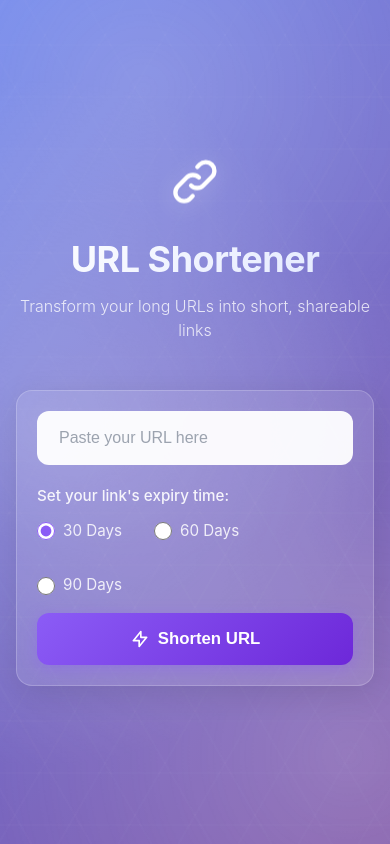
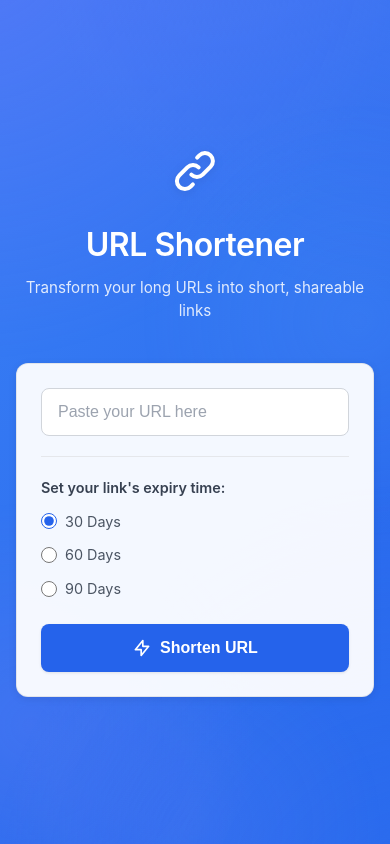
Before and after one commit to paddyv1/UrlShortnerFrontend, a React (Vite) app: page / in a window 390 px wide. Built offline with nearby package versions, Linux system fonts and the light colour scheme.

Commit message:
fixed styfling to be lees vibecodey

```diff
--- a/src/App.css
+++ b/src/App.css
@@ -1,12 +1,12 @@
 /**
- * App Component Styles
+ * App Component Styles - Professional Design
  *
  * This file contains all styles for the URL Shortener application including:
  * - Layout and container styles
  * - Header section with logo and title
  * - Form input and button styles
  * - Notification components (error and success)
- * - Animation keyframes
+ * - Minimal animations for polish
  * - Responsive design media queries
  */
 
@@ -21,234 +21,149 @@
   z-index: 1; /* Above background layers */
 }
 
-/* Main container with fade-in animation */
+/* Main container with subtle fade-in on load */
 .container {
-  animation: fadeIn 0.8s ease-out;
+  animation: fadeIn 0.4s ease-out;
 }
 
-/* Fade in animation for initial page load */
+/* Simple fade-in animation for professional appearance */
 @keyframes fadeIn {
   from {
     opacity: 0;
-    transform: translateY(20px); /* Start slightly below */
   }
   to {
     opacity: 1;
-    transform: translateY(0); /* End at natural position */
   }
 }
 
 /* === HEADER SECTION === */
-/* Header with logo, title, and subtitle - centered layout */
+/* Header with logo, title, and subtitle - professional centered layout */
 .header {
   text-align: center;
-  margin-bottom: 3rem;
-  animation: slideDown 0.6s ease-out;
+  margin-bottom: 2.5rem;
 }
 
-/* Slide down animation for header entrance */
-@keyframes slideDown {
-  from {
-    opacity: 0;
-    transform: translateY(-30px); /* Start above */
-  }
-  to {
-    opacity: 1;
-    transform: translateY(0);
-  }
+/* Logo icon container */
+.icon-wrapper {
+  display: inline-block;
+  margin-bottom: 1.25rem;
 }
 
-/* Wrapper for the logo icon */
-.icon-wrapper {
-  display: inline-block;
-  margin-bottom: 1rem;
-  animation: scaleIn 0.5s ease-out 0.2s both; /* Delayed start */
+/* Logo SVG icon - clean and simple */
+.logo-icon {
+  width: 56px;
+  height: 56px;
+  color: #ffffff;
+  filter: drop-shadow(
+    0 2px 4px rgba(0, 0, 0, 0.1)
+  ); /* Subtle shadow for depth */
 }
 
-/* Scale and rotate animation for icon entrance */
-@keyframes scaleIn {
-  from {
-    opacity: 0;
-    transform: scale(0.5) rotate(-10deg); /* Start small and rotated */
-  }
-  to {
-    opacity: 1;
-    transform: scale(1) rotate(0deg);
-  }
+/* Main heading - clean professional typography */
+h1 {
+  font-size: 2.5rem;
+  font-weight: 600;
+  margin: 0 0 0.5rem 0;
+  color: #ffffff;
+  letter-spacing: -0.5px;
 }
 
-/* Logo SVG icon with floating animation */
-.logo-icon {
-  width: 64px;
-  height: 64px;
-  color: #ffffff;
-  filter: drop-shadow(0 4px 12px rgba(255, 255, 255, 0.3)); /* Glow effect */
-  animation: float 3s ease-in-out infinite; /* Continuous floating */
-}
-
-/* Floating animation for logo - gentle up and down motion */
-@keyframes float {
-  0%,
-  100% {
-    transform: translateY(0px);
-  }
-  50% {
-    transform: translateY(-10px); /* Float up 10px */
-  }
-}
-
-/* Main heading with gradient text effect */
-h1 {
-  font-size: 3rem;
-  font-weight: 700;
-  margin: 0 0 0.5rem 0;
-  /* Gradient text effect */
-  background: linear-gradient(135deg, #ffffff 0%, #e0e7ff 100%);
-  -webkit-background-clip: text; /* Clip background to text */
-  -webkit-text-fill-color: transparent; /* Make text transparent to show gradient */
-  background-clip: text;
-  letter-spacing: -0.5px; /* Tighten letter spacing slightly */
-}
-
-/* Subtitle text with transparency */
+/* Subtitle text - clear and readable */
 .subtitle {
-  color: rgba(255, 255, 255, 0.8);
-  font-size: 1.1rem;
-  font-weight: 300; /* Light weight */
+  color: rgba(255, 255, 255, 0.85);
+  font-size: 1rem;
+  font-weight: 400;
   margin: 0;
 }
 
 /* === FORM SECTION === */
-/* Form container with slide-up animation */
+/* Form container - professional card design */
 .url-form {
-  animation: slideUp 0.6s ease-out 0.3s both; /* Delayed entrance */
+  margin-top: 0;
 }
 
-/* Slide up animation for form entrance */
-@keyframes slideUp {
-  from {
-    opacity: 0;
-    transform: translateY(30px); /* Start below */
-  }
-  to {
-    opacity: 1;
-    transform: translateY(0);
-  }
+/* Clean card container for form inputs */
+.input-wrapper {
+  background: rgba(255, 255, 255, 0.95); /* Solid white background */
+  border: 1px solid rgba(0, 0, 0, 0.08);
+  border-radius: 12px;
+  padding: 2rem;
+  box-shadow: 0 2px 8px rgba(0, 0, 0, 0.08); /* Subtle professional shadow */
+  transition: box-shadow 0.2s ease;
 }
 
-/* Glassmorphism container for input and button */
-.input-wrapper {
-  background: rgba(255, 255, 255, 0.1); /* Semi-transparent white */
-  backdrop-filter: blur(10px); /* Blur effect for glassmorphism */
-  border: 1px solid rgba(255, 255, 255, 0.2);
-  border-radius: 16px;
-  padding: 1.5rem;
-  box-shadow: 0 8px 32px rgba(0, 0, 0, 0.1);
-  transition: all 0.3s ease;
+/* Subtle hover effect for interactivity */
+.input-wrapper:hover {
+  box-shadow: 0 4px 12px rgba(0, 0, 0, 0.12);
 }
 
-/* Enhanced glassmorphism effect on hover */
-.input-wrapper:hover {
-  background: rgba(255, 255, 255, 0.15); /* Slightly more opaque */
-  border-color: rgba(255, 255, 255, 0.3); /* Brighter border */
-  box-shadow: 0 12px 48px rgba(0, 0, 0, 0.15); /* Deeper shadow */
-}
-
-/* URL input field */
+/* URL input field - clean professional styling */
 .url-input {
   width: 100%;
-  padding: 1rem 1.25rem;
+  padding: 0.875rem 1rem;
   font-size: 1rem;
-  background: rgba(255, 255, 255, 0.95); /* Nearly opaque white */
-  border: 2px solid transparent;
-  border-radius: 12px;
+  background: #ffffff;
+  border: 1.5px solid #d1d5db; /* Medium gray border */
+  border-radius: 8px;
   outline: none;
-  transition: all 0.3s ease;
-  color: #1f2937; /* Dark text color */
-  font-weight: 500;
+  transition: all 0.2s ease;
+  color: #111827;
+  font-weight: 400;
 }
 
 /* Placeholder text styling */
 .url-input::placeholder {
-  color: #9ca3af; /* Gray placeholder */
+  color: #9ca3af;
 }
 
-/* Focus state with purple accent and lift effect */
+/* Focus state with blue accent for professional look */
 .url-input:focus {
-  background: #ffffff; /* Full white on focus */
-  border-color: #8b5cf6; /* Purple border */
-  box-shadow: 0 0 0 3px rgba(139, 92, 246, 0.1); /* Purple glow */
-  transform: translateY(-2px); /* Subtle lift */
+  border-color: #2563eb; /* Professional blue */
+  box-shadow: 0 0 0 3px rgba(37, 99, 235, 0.1); /* Blue focus ring */
 }
 
 /* Disabled state */
 .url-input:disabled {
-  opacity: 0.6;
+  opacity: 0.5;
   cursor: not-allowed;
+  background: #f3f4f6;
 }
 
-/* Submit button with gradient background and shine effect */
+/* Submit button - professional solid design */
 .submit-btn {
   width: 100%;
-  margin-top: 1rem;
-  padding: 1rem 2rem;
-  font-size: 1.05rem;
+  margin-top: 1.5rem;
+  padding: 0.875rem 1.5rem;
+  font-size: 1rem;
   font-weight: 600;
   color: white;
-  /* Purple gradient background */
-  background: linear-gradient(135deg, #8b5cf6 0%, #6d28d9 100%);
+  background: #2563eb; /* Professional blue */
   border: none;
-  border-radius: 12px;
+  border-radius: 8px;
   cursor: pointer;
-  transition: all 0.3s ease;
+  transition: background 0.2s ease;
   display: flex;
   align-items: center;
   justify-content: center;
-  gap: 0.5rem; /* Space between icon and text */
-  box-shadow: 0 4px 16px rgba(139, 92, 246, 0.4); /* Purple glow */
-  position: relative;
-  overflow: hidden; /* Contain the shine effect */
+  gap: 0.5rem;
+  box-shadow: 0 1px 3px rgba(0, 0, 0, 0.1);
 }
 
-/* Shine effect overlay - sweeps across button on hover */
-.submit-btn::before {
-  content: "";
-  position: absolute;
-  top: 0;
-  left: -100%; /* Start off the left edge */
-  width: 100%;
-  height: 100%;
-  /* White shine that fades at edges */
-  background: linear-gradient(
-    90deg,
-    transparent,
-    rgba(255, 255, 255, 0.3),
-    transparent
-  );
-  transition: left 0.5s ease;
-}
-
-/* Trigger shine animation on hover */
-.submit-btn:hover:not(:disabled)::before {
-  left: 100%; /* Sweep across to right edge */
-}
-
-/* Hover state - darker gradient and enhanced shadow */
+/* Hover state - slightly darker blue */
 .submit-btn:hover:not(:disabled) {
-  background: linear-gradient(135deg, #7c3aed 0%, #5b21b6 100%);
-  box-shadow: 0 6px 24px rgba(139, 92, 246, 0.5);
-  transform: translateY(-2px); /* Lift effect */
+  background: #1d4ed8;
 }
 
 /* Active/pressed state */
 .submit-btn:active:not(:disabled) {
-  transform: translateY(0); /* Remove lift when pressed */
+  background: #1e40af;
 }
 
 /* Disabled button state */
 .submit-btn:disabled {
-  opacity: 0.7;
+  opacity: 0.6;
   cursor: not-allowed;
+  background: #93c5fd;
 }
 
 /* Icon inside buttons */
@@ -277,59 +192,33 @@ h1 {
 }
 
 /* === NOTIFICATION COMPONENTS === */
-/* Base notification style for both error and success messages */
+/* Base notification style for error and success messages */
 .notification {
-  animation: slideIn 0.5s ease-out;
+  animation: fadeIn 0.3s ease-out;
   margin-top: 1.5rem;
-  padding: 1.5rem;
-  border-radius: 16px;
-  backdrop-filter: blur(10px); /* Glassmorphism effect */
-  border: 1px solid rgba(255, 255, 255, 0.2);
-  box-shadow: 0 8px 32px rgba(0, 0, 0, 0.1);
-}
-
-/* Slide in animation for notifications */
-@keyframes slideIn {
-  from {
-    opacity: 0;
-    transform: translateX(-20px); /* Start from left */
-  }
-  to {
-    opacity: 1;
-    transform: translateX(0);
-  }
+  padding: 1.25rem;
+  border-radius: 8px;
+  border: 1px solid;
+  box-shadow: 0 1px 3px rgba(0, 0, 0, 0.1);
 }
 
 /* === ERROR NOTIFICATION === */
-/* Error message styling with red background */
+/* Error message with professional red styling */
 .error {
-  background: rgba(239, 68, 68, 0.9); /* Translucent red */
-  color: white;
+  background: #fef2f2; /* Light red background */
+  color: #991b1b; /* Dark red text */
+  border-color: #fecaca; /* Medium red border */
   display: flex;
   align-items: center;
-  gap: 0.75rem; /* Space between icon and text */
+  gap: 0.75rem;
 }
 
-/* Error icon with shake animation */
+/* Error icon - simple and clean */
 .error .icon {
-  width: 24px;
-  height: 24px;
-  flex-shrink: 0; /* Don't compress icon */
-  animation: shake 0.5s ease-in-out;
-}
-
-/* Shake animation for error icon */
-@keyframes shake {
-  0%,
-  100% {
-    transform: translateX(0);
-  }
-  25% {
-    transform: translateX(-5px); /* Shake left */
-  }
-  75% {
-    transform: translateX(5px); /* Shake right */
-  }
+  width: 20px;
+  height: 20px;
+  flex-shrink: 0;
+  color: #dc2626; /* Red icon */
 }
 
 /* Error message text */
@@ -339,10 +228,11 @@ h1 {
 }
 
 /* === SUCCESS RESULT === */
-/* Success notification with light background */
+/* Success notification with clean white background */
 .result {
-  background: rgba(255, 255, 255, 0.95);
-  color: #1f2937; /* Dark text */
+  background: #ffffff;
+  color: #111827;
+  border-color: #e5e7eb;
 }
 
 /* Success header with icon and title */
@@ -354,141 +244,89 @@ h1 {
   margin-bottom: 1.25rem;
 }
 
-/* Success checkmark icon with scale animation */
+/* Success checkmark icon - clean and simple */
 .success-icon {
-  width: 32px;
-  height: 32px;
-  color: #10b981; /* Green checkmark */
-  animation: checkmark 0.6s ease-out;
-}
-
-/* Checkmark pop-in animation */
-@keyframes checkmark {
-  0% {
-    transform: scale(0) rotate(-45deg); /* Start small and rotated */
-    opacity: 0;
-  }
-  50% {
-    transform: scale(1.2) rotate(10deg); /* Overshoot slightly */
-  }
-  100% {
-    transform: scale(1) rotate(0deg); /* Settle to natural position */
-    opacity: 1;
-  }
+  width: 28px;
+  height: 28px;
+  color: #059669; /* Professional green */
 }
 
 /* Success heading */
 .result h2 {
   margin: 0;
-  color: #1f2937;
-  font-size: 1.5rem;
-  font-weight: 700;
+  color: #111827;
+  font-size: 1.25rem;
+  font-weight: 600;
 }
 
 /* Container displaying the shortened URL */
 .url-display {
-  background: linear-gradient(
-    135deg,
-    #f3f4f6 0%,
-    #e5e7eb 100%
-  ); /* Light gray gradient */
-  padding: 1.25rem;
-  border-radius: 12px;
-  margin-bottom: 1.25rem;
-  border: 2px solid #e5e7eb;
-  transition: all 0.3s ease;
-  position: relative;
-  overflow: hidden; /* Contain shimmer effect */
-}
-
-/* Shimmer effect that continuously sweeps across */
-.url-display::before {
-  content: "";
-  position: absolute;
-  top: 0;
-  left: -100%;
-  width: 100%;
-  height: 100%;
-  /* Subtle purple shine */
-  background: linear-gradient(
-    90deg,
-    transparent,
-    rgba(139, 92, 246, 0.1),
-    transparent
-  );
-  animation: shimmer 2s infinite; /* Continuous shimmer */
-}
-
-/* Shimmer sweep animation */
-@keyframes shimmer {
-  0% {
-    left: -100%; /* Start off left edge */
-  }
-  100% {
-    left: 100%; /* End off right edge */
-  }
+  background: #f9fafb; /* Light gray background */
+  padding: 1rem;
+  border-radius: 6px;
+  margin-bottom: 1rem;
+  border: 1px solid #e5e7eb;
 }
 
 /* Code element displaying the shortened URL */
 .url-display code {
-  color: #6d28d9; /* Purple text */
-  font-weight: 600;
-  font-size: 1.05rem;
-  word-break: break-all; /* Break long URLs */
+  color: #1e40af; /* Professional blue */
+  font-weight: 500;
+  font-size: 0.95rem;
+  word-break: break-all;
   display: block;
-  font-family: "Monaco", "Courier New", monospace; /* Monospace font */
+  font-family: "Monaco", "Courier New", monospace;
 }
 
-/* Copy to clipboard button with green gradient */
+/* Copy to clipboard button with professional green */
 .copy-btn {
   width: 100%;
-  padding: 0.875rem 1.5rem;
-  font-size: 1rem;
+  padding: 0.75rem 1.25rem;
+  font-size: 0.95rem;
   font-weight: 600;
   color: white;
-  /* Green gradient background */
-  background: linear-gradient(135deg, #10b981 0%, #059669 100%);
+  background: #059669; /* Professional green */
   border: none;
-  border-radius: 12px;
+  border-radius: 6px;
   cursor: pointer;
-  transition: all 0.3s ease;
+  transition: background 0.2s ease;
   display: flex;
   align-items: center;
   justify-content: center;
   gap: 0.5rem;
-  box-shadow: 0 4px 16px rgba(16, 185, 129, 0.3); /* Green glow */
+  box-shadow: 0 1px 3px rgba(0, 0, 0, 0.1);
 }
 
-/* Hover state - darker green and stronger shadow */
+/* Hover state - darker green */
 .copy-btn:hover {
-  background: linear-gradient(135deg, #059669 0%, #047857 100%);
-  box-shadow: 0 6px 24px rgba(16, 185, 129, 0.4);
-  transform: translateY(-2px); /* Lift effect */
+  background: #047857;
 }
 
 /* Active/pressed state */
 .copy-btn:active {
-  transform: translateY(0); /* Remove lift when pressed */
+  background: #065f46;
 }
 
 /* === EXPIRY TIME SECTION === */
 /* Radio button group for selecting URL expiration time */
 .expiry-section {
   margin-top: 1.25rem;
+  padding-top: 1.25rem;
+  border-top: 1px solid #e5e7eb; /* Subtle divider */
 }
 
 /* Label text for expiry selection */
 .expiry-label {
-  color: rgba(255, 255, 255, 0.9);
-  font-size: 0.95rem;
-  font-weight: 500;
+  color: #374151; /* Dark gray */
+  font-size: 0.9rem;
+  font-weight: 600;
   margin-bottom: 0.75rem;
 }
 
 /* Container for radio button options */
 .radio-group {
   display: flex;
-  gap: 2rem; /* Spacing between radio buttons */
+  gap: 1.5rem;
   flex-wrap: wrap;
 }
 
@@ -498,22 +336,22 @@ h1 {
   align-items: center;
   gap: 0.5rem;
   cursor: pointer;
-  color: rgba(255, 255, 255, 0.85);
-  font-size: 0.95rem;
-  transition: color 0.2s ease;
+  color: #4b5563; /* Medium gray */
+  font-size: 0.9rem;
+  transition: color 0.15s ease;
 }
 
 /* Hover state for radio options */
 .radio-option:hover {
-  color: rgba(255, 255, 255, 1);
+  color: #111827; /* Darker on hover */
 }
 
 /* Style the radio input itself */
 .radio-option input[type="radio"] {
   cursor: pointer;
-  width: 18px;
-  height: 18px;
-  accent-color: #8b5cf6; /* Purple to match your theme */
+  width: 16px;
+  height: 16px;
+  accent-color: #2563eb; /* Professional blue */
 }
 
 /* Radio button label text */
@@ -531,22 +369,28 @@ h1 {
 
   /* Smaller heading for mobile */
   h1 {
-    font-size: 2.25rem;
+    font-size: 2rem;
   }
 
   /* Smaller subtitle for mobile */
   .subtitle {
-    font-size: 1rem;
+    font-size: 0.95rem;
   }
 
   /* Smaller logo icon for mobile */
   .logo-icon {
-    width: 52px;
-    height: 52px;
+    width: 48px;
+    height: 48px;
   }
 
-  /* Less padding in input wrapper for mobile */
+  /* Adjust padding in card for mobile */
   .input-wrapper {
-    padding: 1.25rem;
+    padding: 1.5rem;
+  }
+
+  /* Stack radio buttons vertically on small screens */
+  .radio-group {
+    flex-direction: column;
+    gap: 0.75rem;
   }
 }
--- a/src/index.css
+++ b/src/index.css
@@ -4,7 +4,7 @@
  * This file defines the foundational styles for the entire application including:
  * - Font settings and typography
  * - Background gradient and animated effects
- * - Hexagon pattern overlay
+ * - Modern SaaS-style decorative shapes
  * - Box model reset
  */
 
@@ -24,8 +24,8 @@
     0.87
   ); /* Default text color with slight transparency */
 
-  /* Main gradient background - dark blue/purple theme */
-  background: linear-gradient(135deg, #1d006b 0%, #2b2323 100%);
+  /* Main gradient background - professional blue theme */
+  background: linear-gradient(135deg, #1e3a8a 0%, #1e40af 100%);
 
   /* Font rendering optimizations for crisp text */
   font-synthesis: none;
@@ -45,7 +45,7 @@
 html {
   min-height: 100vh;
   /* Apply base gradient to html as fallback for iOS Safari */
-  background: linear-gradient(135deg, #1d006b 0%, #2b2323 100%);
+  background: linear-gradient(135deg, #1e3a8a 0%, #1e40af 100%);
   background-attachment: fixed; /* Keep background fixed while scrolling */
 }
 
@@ -61,8 +61,8 @@ body {
 }
 
 /**
- * Animated gradient overlay (::before pseudo-element)
- * Creates dynamic, moving radial gradients for visual interest
+ * Large gradient orbs (::before pseudo-element)
+ * Creates modern SaaS-style decorative background shapes
  */
 body::before {
   content: "";
@@ -74,46 +74,30 @@ body::before {
   width: 120%; /* Ensure coverage during iOS address bar transitions */
   height: 120%;
 
-  /* Three radial gradients positioned at different locations */
+  /* Large soft gradient orbs positioned in corners */
   background:
     radial-gradient(
-      circle at 20% 50%,
-      /* Left side gradient */ rgba(255, 255, 255, 0.3) 0%,
-      transparent 50%
+      circle at 0% 0%,
+      /* Top left orb */ rgba(139, 92, 246, 0.3) 0%,
+      transparent 40%
     ),
     radial-gradient(
-      circle at 80% 80%,
-      /* Bottom right gradient */ rgba(255, 255, 255, 0.3) 0%,
-      transparent 50%
+      circle at 100% 100%,
+      /* Bottom right orb */ rgba(59, 130, 246, 0.35) 0%,
+      transparent 40%
     ),
     radial-gradient(
-      circle at 40% 20%,
-      /* Top gradient */ rgba(255, 255, 255, 0.3) 0%,
-      transparent 50%
+      circle at 100% 0%,
+      /* Top right orb */ rgba(99, 102, 241, 0.25) 0%,
+      transparent 35%
     );
 
-  /* Gentle pulsing animation */
-  animation: gradientShift 15s ease infinite;
   z-index: -1; /* Behind all content */
 }
 
-/* Keyframes for the gradient pulsing effect */
-@keyframes gradientShift {
-  0%,
-  100% {
-    opacity: 1;
-    transform: scale(1);
-  }
-  50% {
-    opacity: 0.8; /* Slightly fade */
-    transform: scale(1.1); /* Slightly enlarge */
-  }
-}
-
 /**
- * Hexagon pattern overlay (::after pseudo-element)
- * Creates a subtle geometric pattern using three intersecting line grids
- * The three gradients at 0°, 60°, and -60° form hexagonal shapes
+ * Additional decorative shapes (::after pseudo-element)
+ * Adds more depth with smaller accent shapes
  */
 body::after {
   content: "";
@@ -125,33 +109,26 @@ body::after {
   width: 120%; /* Ensure coverage during iOS address bar transitions */
   height: 120%;
 
-  /* Three repeating linear gradients that intersect to form hexagons */
-  background-image:
-    repeating-linear-gradient(
-      0deg,
-      /* Vertical lines */ transparent,
-      transparent 50px,
-      /* Space between lines */ rgba(255, 255, 255, 0.03) 50px,
-      /* Line start */ rgba(255, 255, 255, 0.03) 52px /* Line end (2px wide) */
+  /* Smaller accent shapes scattered throughout */
+  background:
+    radial-gradient(
+      circle at 15% 80%,
+      /* Bottom left accent */ rgba(167, 139, 250, 0.15) 0%,
+      transparent 25%
     ),
-    repeating-linear-gradient(
-      60deg,
-      /* Diagonal lines (60° from horizontal) */ transparent,
-      transparent 50px,
-      rgba(255, 255, 255, 0.03) 50px,
-      rgba(255, 255, 255, 0.03) 52px
+    radial-gradient(
+      circle at 85% 40%,
+      /* Right side accent */ rgba(96, 165, 250, 0.15) 0%,
+      transparent 30%
     ),
-    repeating-linear-gradient(
-      -60deg,
-      /* Diagonal lines (-60° from horizontal) */ transparent,
-      transparent 50px,
-      rgba(255, 255, 255, 0.03) 50px,
-      rgba(255, 255, 255, 0.03) 52px
+    radial-gradient(
+      circle at 50% 90%,
+      /* Bottom center accent */ rgba(129, 140, 248, 0.12) 0%,
+      transparent 20%
     );
 
   pointer-events: none; /* Allow clicks to pass through to elements below */
-  z-index: 0; /* Above gradient but below content */
-  opacity: 0.6; /* Subtle effect, not overpowering */
+  z-index: 0; /* Above main gradient but below content */
 }
 
 /* iOS Safari specific fixes for background stability */
@@ -187,13 +164,13 @@ body::after {
 @media (prefers-color-scheme: light) {
   :root {
     color: #213547; /* Darker text for light background */
-    /* Purple gradient for light mode */
-    background: linear-gradient(135deg, #667eea 0%, #764ba2 100%);
+    /* Professional blue gradient for light mode */
+    background: linear-gradient(135deg, #3b82f6 0%, #2563eb 100%);
   }
 
   html {
     /* Apply light mode background to html as well for iOS */
-    background: linear-gradient(135deg, #667eea 0%, #764ba2 100%);
+    background: linear-gradient(135deg, #3b82f6 0%, #2563eb 100%);
     background-attachment: fixed;
   }
 }
```
